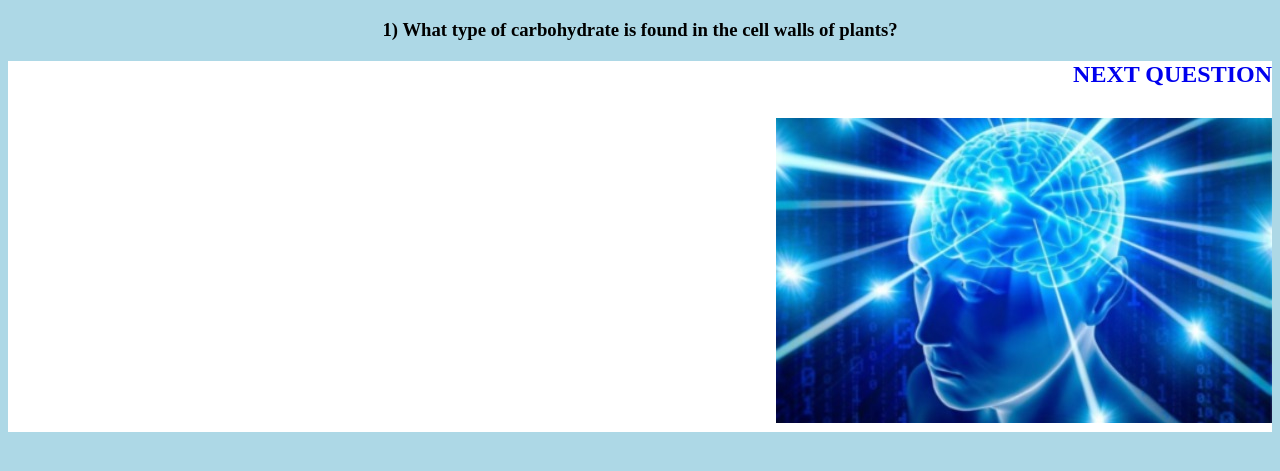
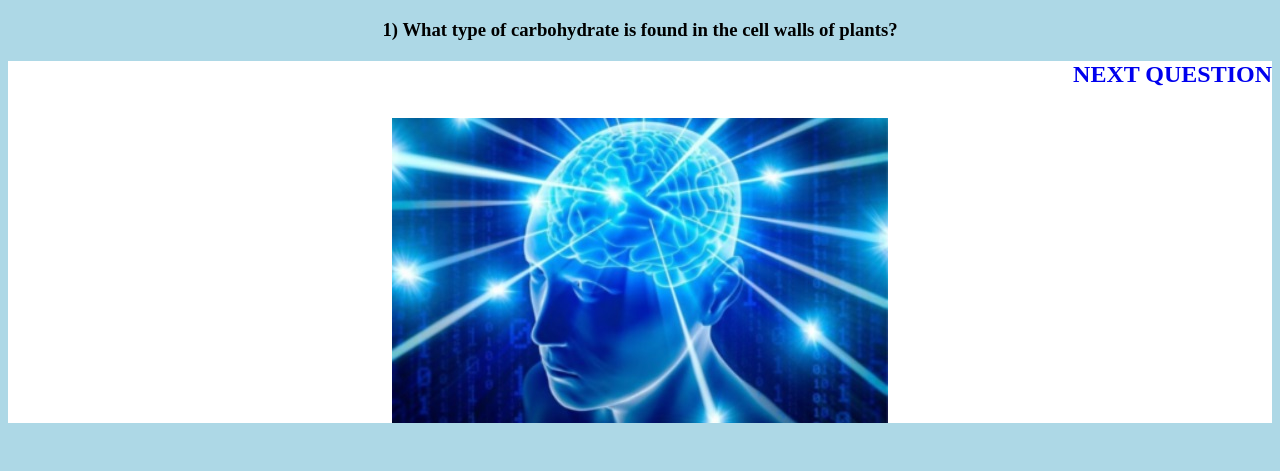
Before and after one commit to Brandon2048/quiz, a plain HTML site: page index.html in a window 1280 px wide. Shown: the part 61-532 px from the top of the page. Drawn offline with nearby package versions, Linux system fonts and the light colour scheme.

Commit message:
Update style.css

```diff
--- a/style.css
+++ b/style.css
@@ -23,5 +23,7 @@ h1{
 }
 
 img{
-	text-align: center:
+	display: block;
+	margin-left: auto;
+	margin-right: auto;
 }
```
